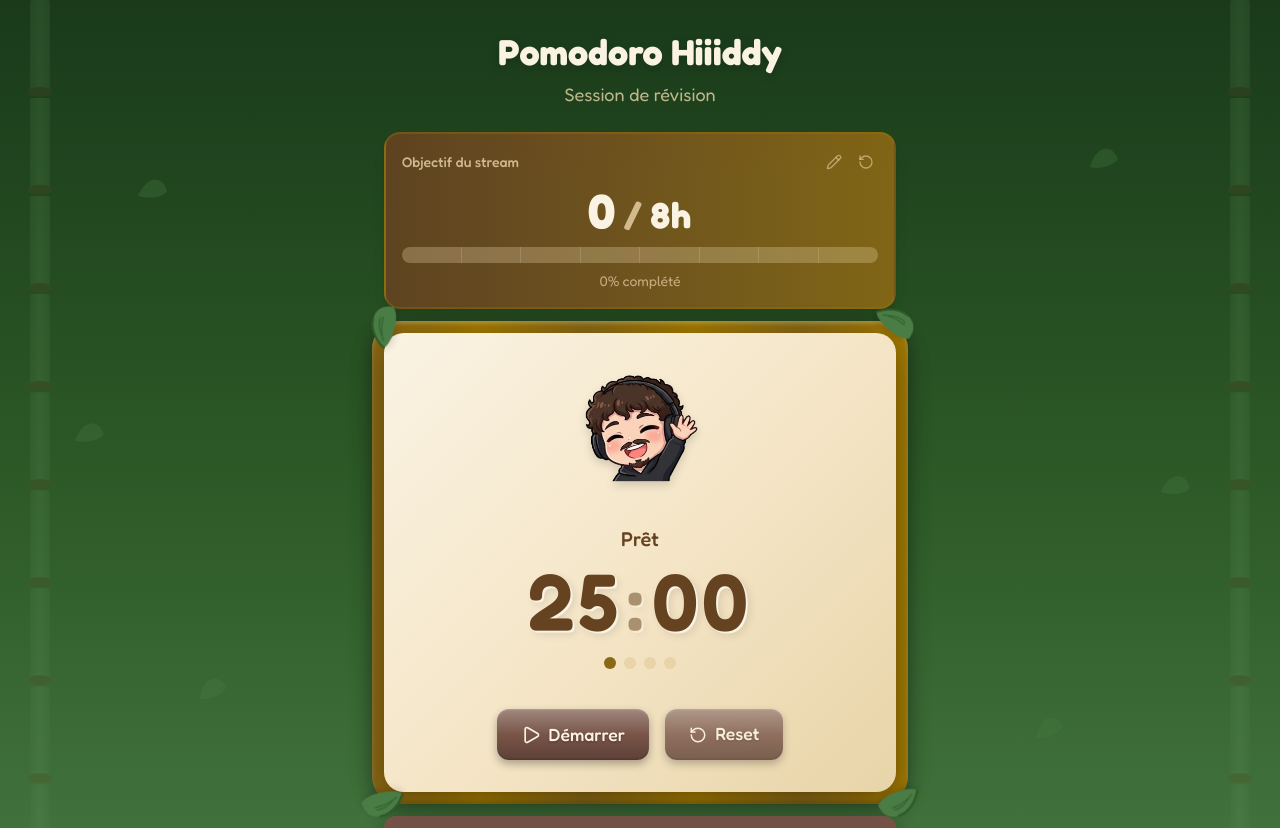
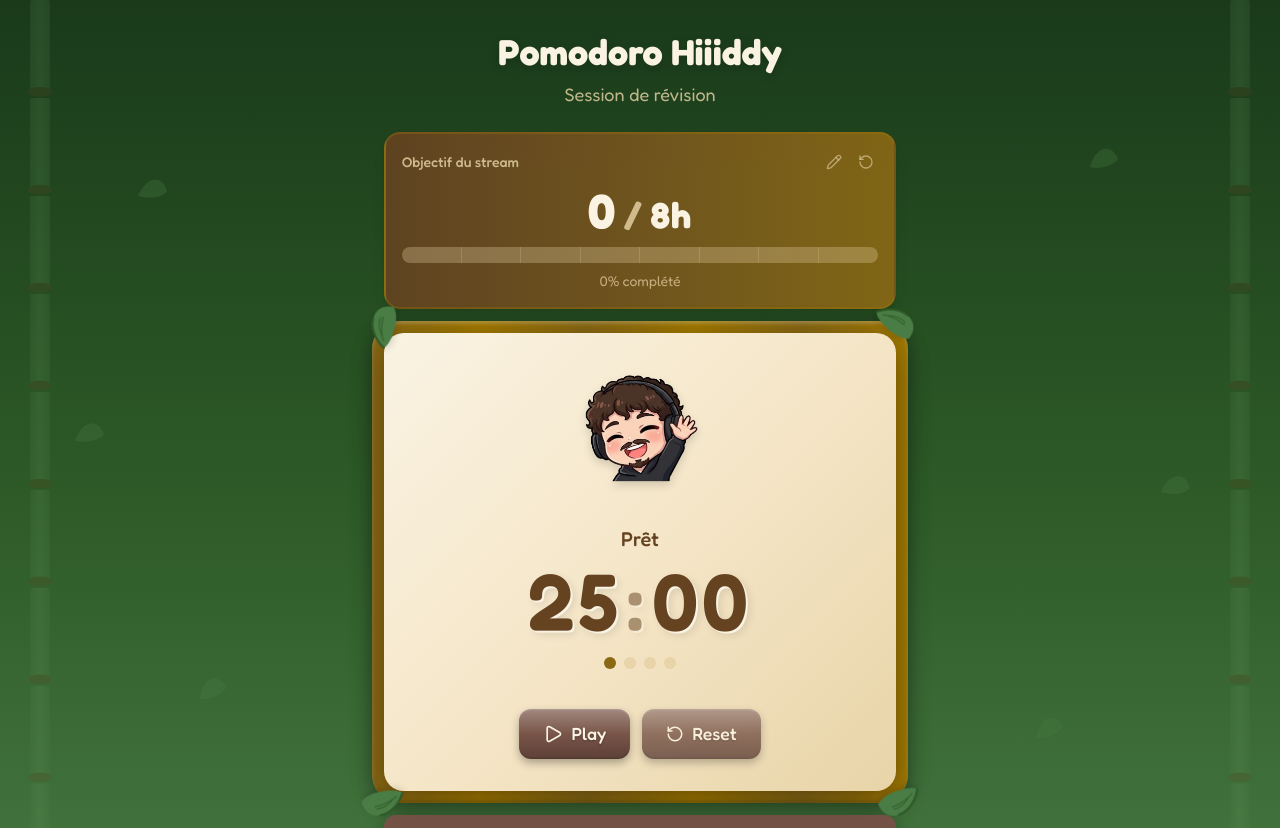
Before and after one commit to SweathX/Pomodoro-Hiiiddy, a Next.js app: page / in a window 1280 px wide. Shown: the top 828 px of the page. Built offline with nearby package versions, Linux system fonts and the light colour scheme.

Commit message:
fix: double counting and button layout

```diff
--- a/src/components/Controls.tsx
+++ b/src/components/Controls.tsx
@@ -2,7 +2,6 @@
 
 import { motion } from 'framer-motion';
 import { useTimerStore } from '@/stores/timerStore';
-import { useTimer } from '@/hooks/useTimer';
 import { WoodButton } from './WoodButton';
 import { Play, Pause, RotateCcw, SkipForward } from 'lucide-react';
 
@@ -11,8 +10,8 @@ interface ControlsProps {
 }
 
 export function Controls({ compact = false }: ControlsProps) {
-  const { start, pause, reset, skip, mode } = useTimerStore();
-  const { isRunning } = useTimer();
+  const { start, pause, reset, skip, mode, status } = useTimerStore();
+  const isRunning = status === 'running';
 
   const handlePlayPause = () => {
     if (isRunning) {
@@ -24,7 +23,7 @@ export function Controls({ compact = false }: ControlsProps) {
 
   return (
     <motion.div
-      className={`flex ${compact ? 'gap-2' : 'gap-4'} justify-center flex-wrap`}
+      className={`flex ${compact ? 'gap-2' : 'gap-3'} justify-center`}
       initial={{ opacity: 0, y: 20 }}
       animate={{ opacity: 1, y: 0 }}
       transition={{ delay: 0.2 }}
@@ -32,7 +31,7 @@ export function Controls({ compact = false }: ControlsProps) {
       {/* Play/Pause Button */}
       <WoodButton
         onClick={handlePlayPause}
-        size={compact ? 'sm' : 'lg'}
+        size={compact ? 'sm' : 'md'}
         aria-label={isRunning ? 'Pause' : 'Démarrer'}
       >
         {isRunning ? (
@@ -43,7 +42,7 @@ export function Controls({ compact = false }: ControlsProps) {
         ) : (
           <span className="flex items-center gap-2">
             <Play size={20} />
-            {!compact && (mode === 'idle' ? 'Démarrer' : 'Reprendre')}
+            {!compact && 'Play'}
           </span>
         )}
       </WoodButton>
```
